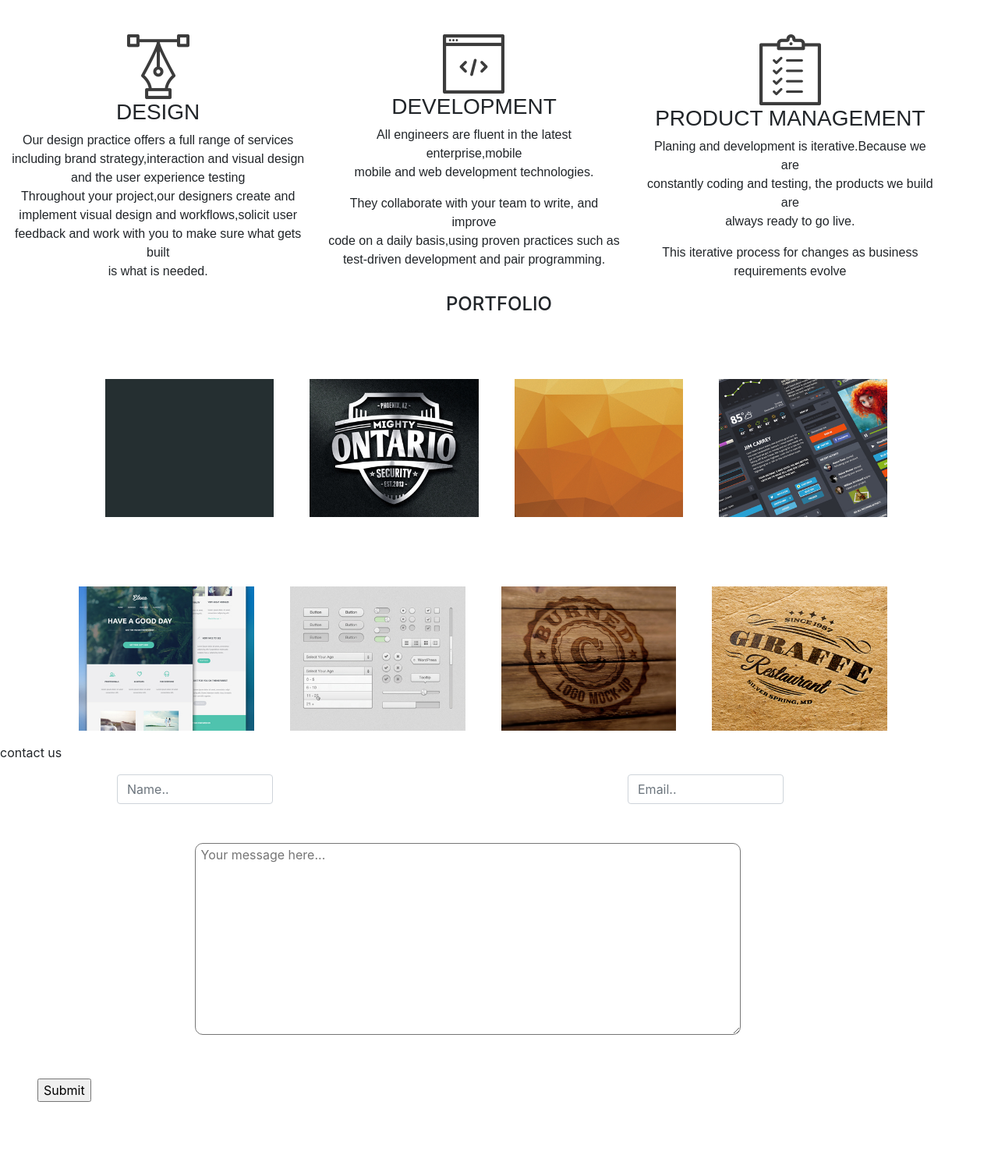
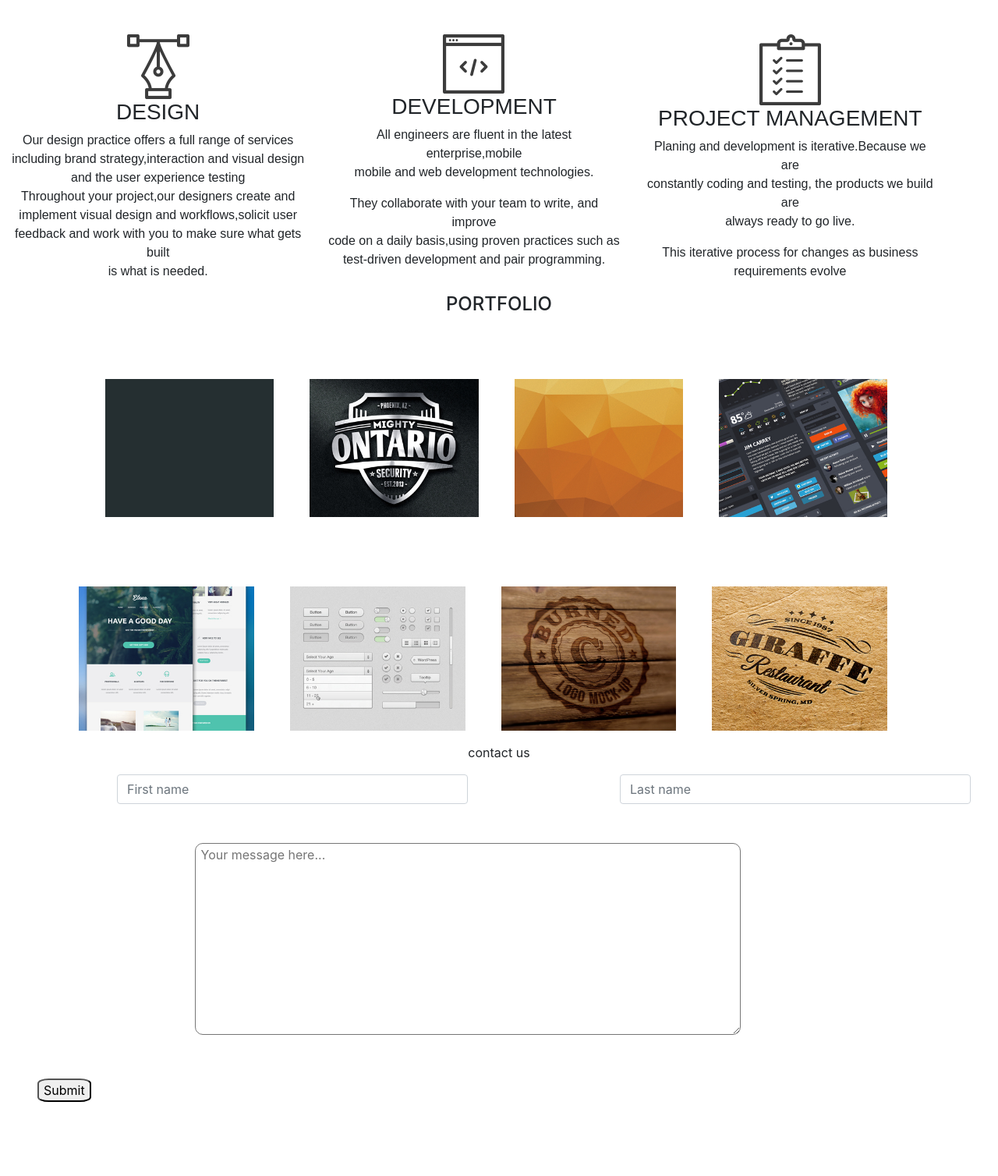
Before and after one commit to winniemwikali/Delani-Studio, a plain HTML site: page index.html in a window 1280 px wide. Shown: the part 1440-2948 px from the top of the page at 78% size. Drawn offline with nearby package versions, Linux system fonts and the light colour scheme; files whose address does not match are found by name; a web font is replaced by a local one.

Commit message:
added border radius to button, button attractive

```diff
--- a/css/styles.css
+++ b/css/styles.css
@@ -123,6 +123,10 @@ h2{
     margin-top: -80px;
     margin-left: 80px;
     display:none;
-    color:red;
+    color:blue;
     font: 50px;
    }
+
+   .phone{
+       text-align: center;
+   }
--- a/index.html
+++ b/index.html
@@ -63,7 +63,7 @@
         <div class="col-md-4">
         <div class="hidden3">
              <img src="/img/services_icons/product_icon.png" id="product">
-             <h3>PRODUCT MANAGEMENT</h3>
+             <h3>PROJECT MANAGEMENT</h3>
              <div class="head-show">
              <p id="prod">Planing and development is iterative.Because we are <br> constantly coding and testing, the products we build are<br>always ready to go live.</p>
              <p>This iterative process for changes as business<br> requirements evolve</p>
@@ -140,19 +140,29 @@
                     <div id="phone">
                         <p class="phone">contact us</p>
                         <form>
-                          <div class="row">
+                          <!-- <div class="row">
                             <div class="col">
                               <input type="text" class="form-control" id="name" placeholder="Name.." style="width:200px" required>
                             </div>
                             <div class="col">
                               <input type="text" class="form-control" id ="email" placeholder="Email.." style="width:200px" required>
                             </div>
-                          </div>
+                          </div> -->
+                          <form>
+                            <div class="form-row">
+                              <div class="col">
+                                <input type="text" class="form-control" placeholder="First name" style="width: 450px;">
+                              </div>
+                              <div class="col">
+                                <input type="text" class="form-control" placeholder="Last name" style="width: 450px;">
+                              </div>
+                            </div>
+                          </form>
                           <div class="textarea">
-                            <textarea name="subject" id="subject" cols="30" rows="10"  placeholder=" Your message here..." style="width: 700px" required></textarea>
+                            <textarea name="subject" id="subject" cols="30" rows="10"  placeholder=" Your message here..." style="width: 700px" style="align-content: center;" 50px;" required></textarea>
                         </div>
-                        <div class=" button">
-                               <input type="submit" class="ml-5 mb-5 button" onclick="submission()" value="Submit">
+                        <div class="button">
+                               <input type="submit" class="ml-5 mb-5 button" onclick="submission()" value="Submit" style="border-radius: 21%;">
                            </div>
                         </div>
                         </form>
```
